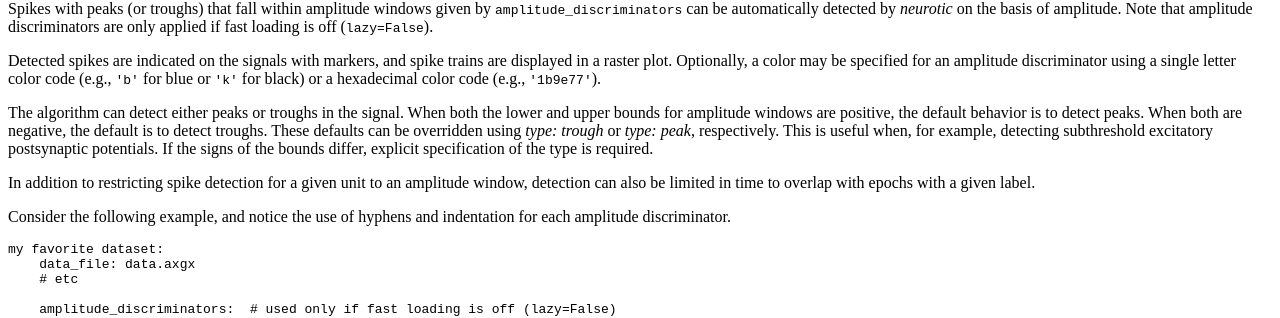
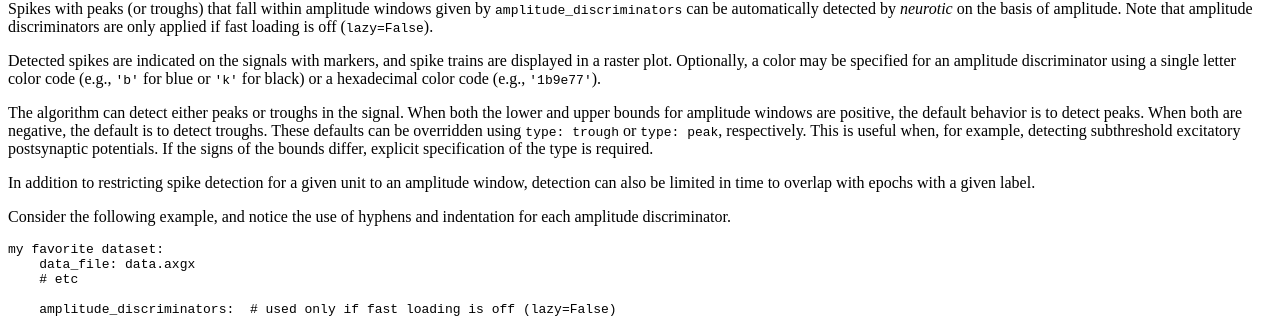
Before and after one commit to jpgill86/neurotic, a Sphinx documentation site: the page built from docs/metadata.rst, in a window 1280 px wide and 900 px high, scrolled down 6262 px. Shown: the part 138-456 px from the top of the window. Built offline with Sphinx 7.4.7 and the Read the Docs theme 2.0.0, drawn with Linux system fonts in a browser that asks for light colours; the version number could not be read and is left out.

Commit message:
Fix docs typo

```diff
--- a/docs/metadata.rst
+++ b/docs/metadata.rst
@@ -497,7 +497,7 @@ blue or ``'k'`` for black) or a hexadecimal color code (e.g., ``'1b9e77'``).
 The algorithm can detect either peaks or troughs in the signal. When both the
 lower and upper bounds for amplitude windows are positive, the default behavior
 is to detect peaks. When both are negative, the default is to detect troughs.
-These defaults can be overridden using `type: trough` or `type: peak`,
+These defaults can be overridden using ``type: trough`` or ``type: peak``,
 respectively. This is useful when, for example, detecting subthreshold
 excitatory postsynaptic potentials. If the signs of the bounds differ, explicit
 specification of the type is required.
```
